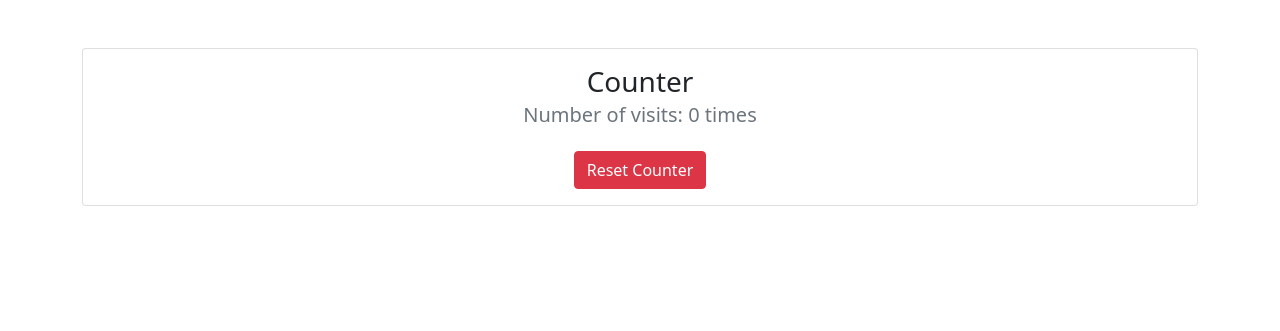
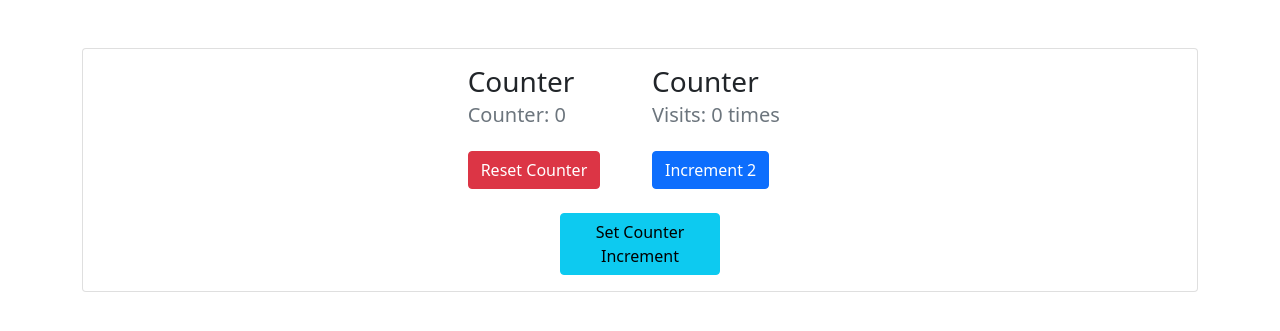
Before and after one commit to BaraaJayousi/python_stack, a Django app: page / in a window 1280 px wide. Shown: the top 331 px of the page. Run offline with Django 5.2, Linux system fonts and the light colour scheme.

Commit message:
implemented sensi tasks

```diff
--- a/django/django_intro/counter_project/counter_app/templates/index.html
+++ b/django/django_intro/counter_project/counter_app/templates/index.html
@@ -9,12 +9,67 @@
 <body>
     <div class="container mt-5">
         <div class="card">
-            <div class="card-body text-center">
-                <h3 class="card-title">Counter</h3>
-                <h5 class="card-subtitle text-muted mb-4    ">Number of visits: {{counter}} times</h5>
-                <a href="/destroy_session" class="btn btn-danger">Reset Counter</a>
+            <div class="card-body ">
+                <div class="row justify-content-center">
+                    <div class="col-2">
+                        <h3 class="card-title">Counter</h3>
+                        <h5 class="card-subtitle text-muted mb-4">Counter: {{counter}}</h5>
+                    </div>
+                    <div class="col-2">
+                        <h3 class="card-title">Counter</h3>
+                        <h5 class="card-subtitle text-muted mb-4">Visits: {{visits}} times</h5>
+                    </div>
+                </div>
+                <div class="row justify-content-center mb-4">
+                    <div class="col-2">
+                        <form action="counter-actions" method="post">
+                            {% csrf_token %}
+                            <input type="hidden" name="action" value="destroy_session">
+                            <input type="submit" class="btn btn-danger" value="Reset Counter">
+                        </form>
+                    </div>
+                    <div class="col-2">
+                        <form action="counter-actions" method="post">
+                            {% csrf_token %}
+                            <input type="hidden" name="action" value="increment_two">
+                            <input type="submit" class="btn btn-primary" value="Increment 2">
+                        </form>
+                    </div>
+                </div>
+                <div class="row justify-content-center">
+                    <div class="col-2">
+                        <button type="button" class="btn btn-info" data-bs-toggle="modal" data-bs-target="#exampleModal">Set Counter Increment</button>
+                    </div>
+                </div>
             </div>
         </div>
     </div>
+
+    <!-- Modal for setting counter increment value -->
+    <div class="modal fade" id="exampleModal" tabindex="-1" aria-labelledby="exampleModalLabel" aria-hidden="true">
+        <div class="modal-dialog">
+            <div class="modal-content">
+                <div class="modal-header">
+                    <h5 class="modal-title" id="exampleModalLabel">Set Counter Increment Value</h5>
+                    <button type="button" class="btn-close" data-bs-dismiss="modal" aria-label="Close"></button>
+                </div>
+                <form action="counter-actions" method="post">
+                    <div class="modal-body">
+                            {% csrf_token %}
+                            <h4>Set how much you'd like to increment on each visit</h4>
+                            <input type="hidden" name="action" value="custom_increment">
+                            <label for="increment-val" class="form-control-label">Increment Value:</label>
+                            <input type="number" name="increment_value" id="increment-val" value="1">
+                    </div>
+                    <div class="modal-footer">
+                        <button type="button" class="btn btn-secondary" data-bs-dismiss="modal">Close</button>
+                        <button type="submit" class="btn btn-primary">Save changes</button>
+                    </div>
+                </form>
+            </div>
+        </div>
+    </div>
+
+    <script src="https://cdn.jsdelivr.net/npm/bootstrap@5.0.2/dist/js/bootstrap.bundle.min.js" integrity="sha384-MrcW6ZMFYlzcLA8Nl+NtUVF0sA7MsXsP1UyJoMp4YLEuNSfAP+JcXn/tWtIaxVXM" crossorigin="anonymous"></script>
 </body>
 </html>
--- a/django/django_intro/counter_project/counter_app/urls.py
+++ b/django/django_intro/counter_project/counter_app/urls.py
@@ -3,5 +3,5 @@ from . import views
 
 urlpatterns = [
     path('',views.index, name="my_counter"),
-    path('destroy_session',views.destroy_session)
+    path('counter-actions',views.counter_actions)
 ]
--- a/django/django_intro/counter_project/counter_app/views.py
+++ b/django/django_intro/counter_project/counter_app/views.py
@@ -3,13 +3,24 @@ from django.shortcuts import render, redirect
 # Create your views here.
 
 def index(request):
-    if "count" not in request.session:
+    if "count" not in request.session or "visits" not in request.session:
+        request.session['increment_val'] = 1
         request.session['count'] = -1
-    request.session['count'] += 1
-    context ={"counter": request.session['count']}
+        request.session['visits'] = -1
+
+    request.session['count'] += request.session['increment_val']
+    request.session['visits'] += 1
+    context ={"counter": request.session['count'],
+                "visits": request.session['visits']}
     return render(request,"index.html", context)
 
 
-def destroy_session(request):
-    request.session.flush()
+def counter_actions(request):
+    if request.method == 'POST':
+        if request.POST['action'] == "destroy_session":
+            request.session.flush()
+        if request.POST['action'] == "increment_two":
+            request.session['count'] += (2- request.session['increment_val'] )
+        if request.POST['action'] == "custom_increment":
+            request.session['increment_val'] = int(request.POST['increment_value'])
     return redirect('/')
```
Also changed, not shown: django/django_intro/counter_project/db.sqlite3.
